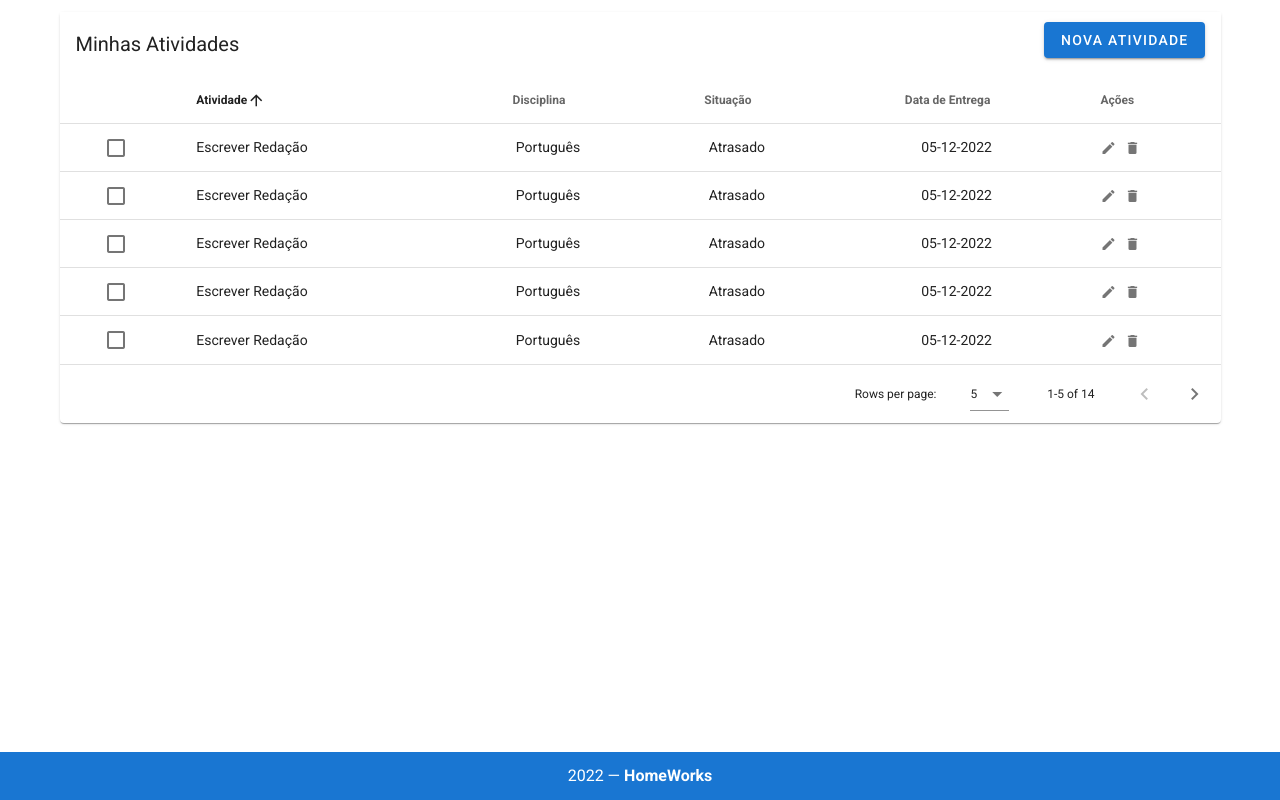
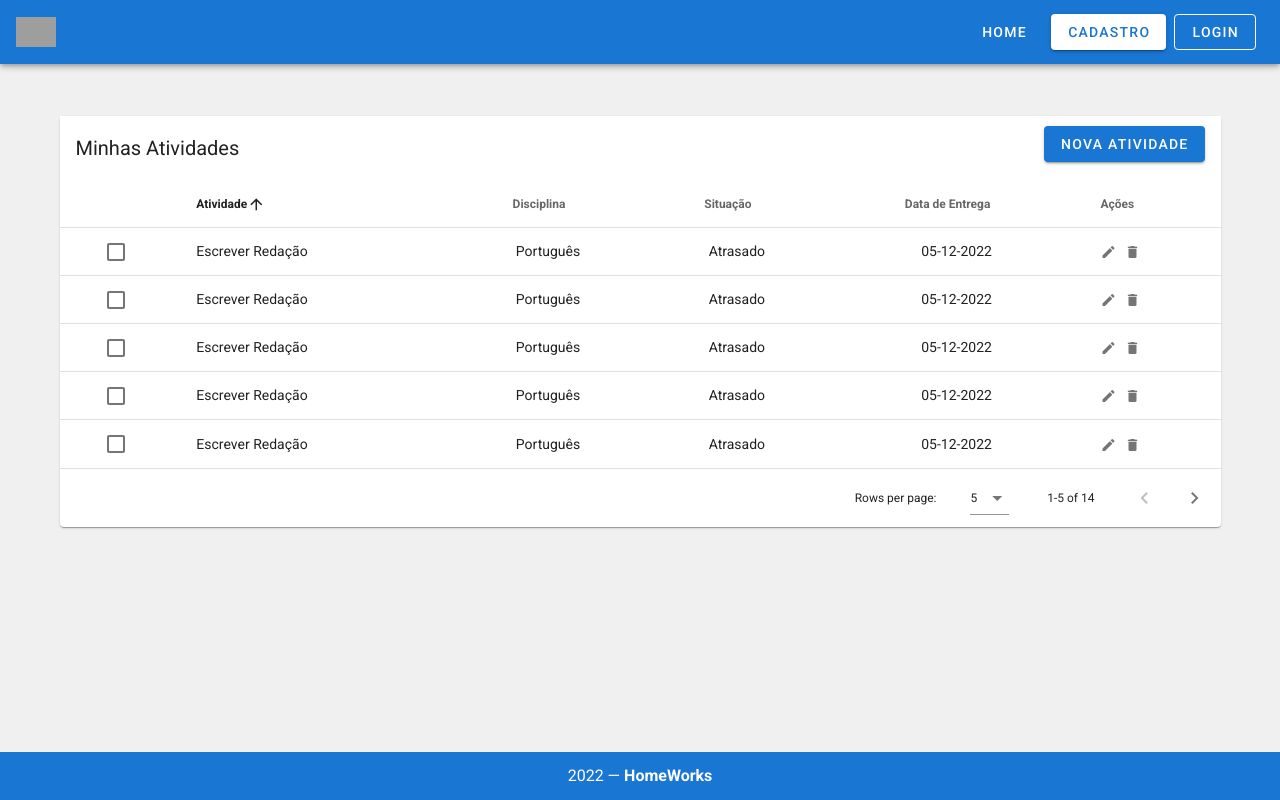
Before and after one commit to paulpessoa/Home-Works, a Vue app: page / in a window 1280 px wide. Built offline with nearby package versions, Linux system fonts and the light colour scheme; grey boxes are pictures that could not be loaded.

Commit message:
fix buf v-if

```diff
--- a/src/App.vue
+++ b/src/App.vue
@@ -1,7 +1,7 @@
 <template>
   <v-app>
     <AppHeader/>
-    <v-main>
+    <v-main class="mt-10" style="background: #f0f0f0">
       <router-view />
     </v-main>
     <AppFooter/>
--- a/src/components/AppHeader.vue
+++ b/src/components/AppHeader.vue
@@ -1,5 +1,5 @@
 <template>
-    <v-app-bar v-if="accessToken" app color="primary" dark>
+    <v-app-bar app color="primary" dark>
         <div class="d-flex align-center">
             <v-img alt="Vuetify Logo" class="shrink mr-2"
                 src="https://cdn.vuetifyjs.com/images/logos/vuetify-logo-dark.png" transition="scale-transition"
```
